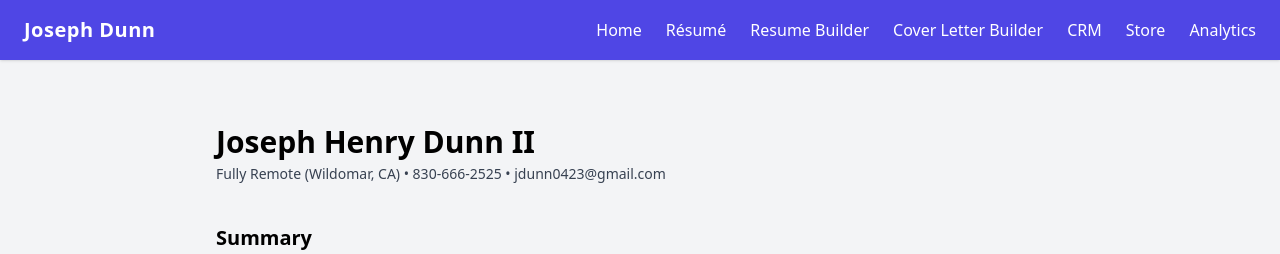
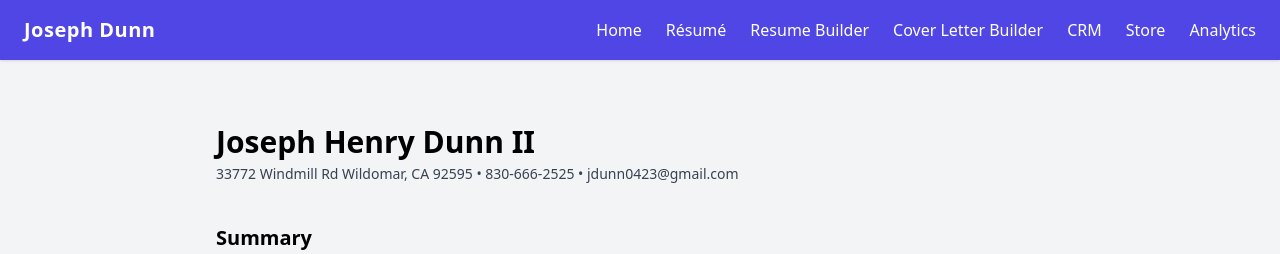
Before and after one commit to joedunn123456789/joedunn123456789, a React (Vite) app: page /#/resume in a window 1280 px wide. Shown: the top 254 px of the page. Built offline with nearby package versions, Linux system fonts and the light colour scheme.

Commit message:
update heading with address

```diff
--- a/src/pages/Resume.tsx
+++ b/src/pages/Resume.tsx
@@ -122,7 +122,7 @@ export default function Resume() {
       <header className="space-y-1">
         <h1 className="text-3xl font-bold">Joseph Henry Dunn II</h1>
         <p className="text-sm text-gray-700">
-          Fully Remote (Wildomar, CA) • 830-666-2525 • jdunn0423@gmail.com
+          33772 Windmill Rd Wildomar, CA 92595 • 830-666-2525 • jdunn0423@gmail.com
         </p>
       </header>
 
```
